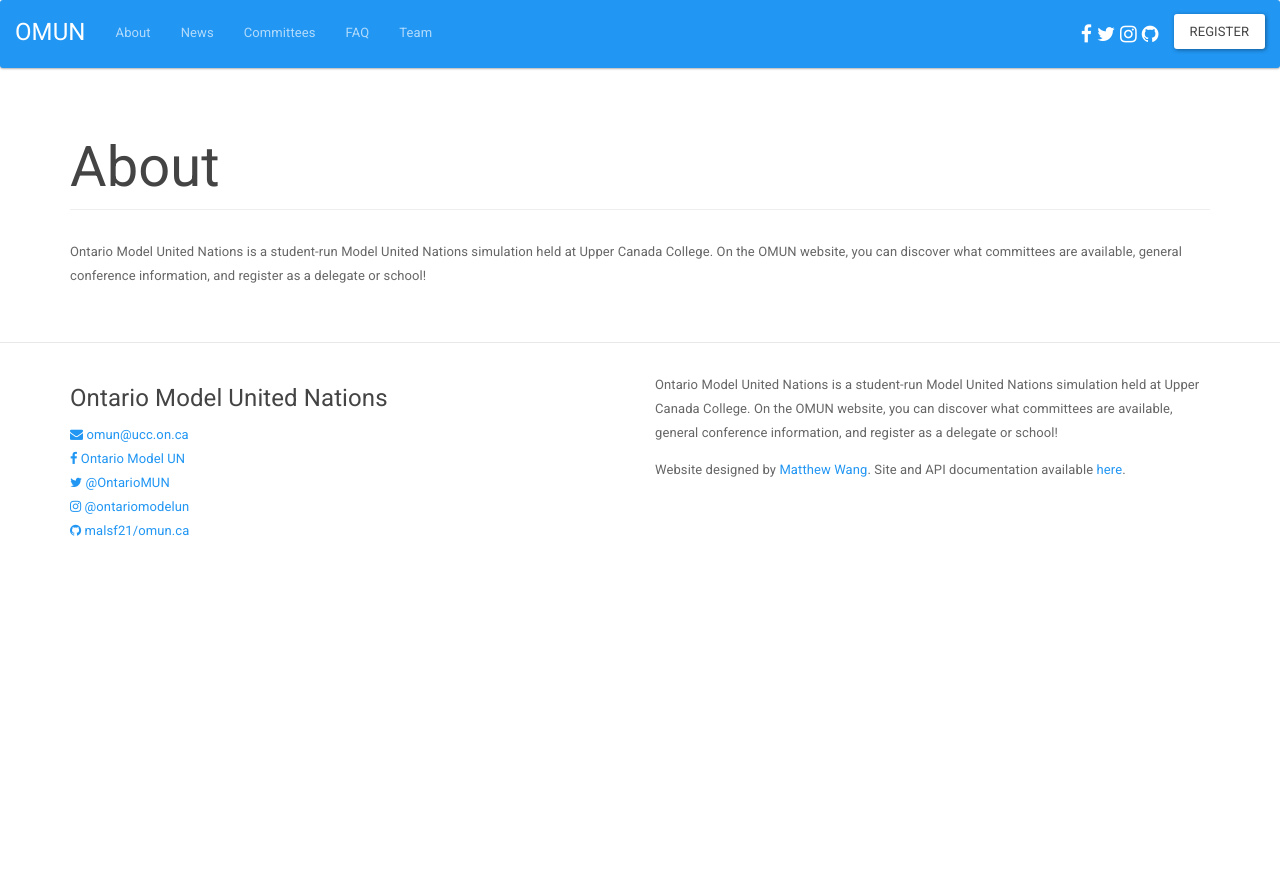
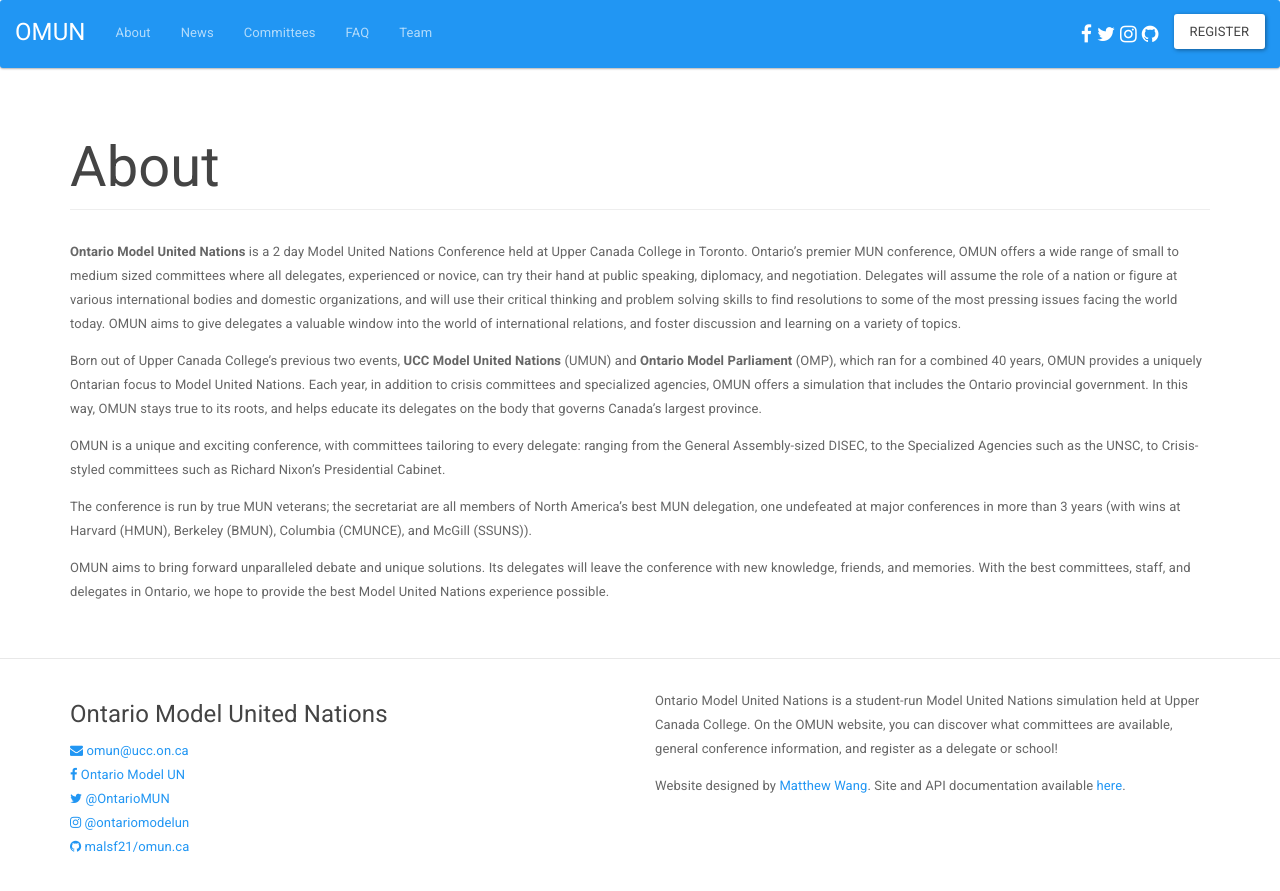
Before and after one commit to malsf21/omun.ca, a Jekyll site: the page built from about.md, in a window 1280 px wide. Shown: the top 891 px of the page. Built offline with Jekyll 4.4.1, drawn with Linux system fonts in a browser that asks for light colours.

Commit message:
adds "about" comment to about page and what's omun

```diff
--- a/about.md
+++ b/about.md
@@ -4,4 +4,12 @@ title: About
 permalink: /about/
 ---
 
-Ontario Model United Nations is a student-run Model United Nations simulation held at Upper Canada College. On the OMUN website, you can discover what committees are available, general conference information, and register as a delegate or school!
+**Ontario Model United Nations** is a 2 day Model United Nations Conference held at Upper Canada College in Toronto. Ontario's premier MUN conference, OMUN offers a wide range of small to medium sized committees where all delegates, experienced or novice, can try their hand at public speaking, diplomacy, and negotiation. Delegates will assume the role of a nation or figure at various international bodies and domestic organizations, and will use their critical thinking and problem solving skills to find resolutions to some of the most pressing issues facing the world today. OMUN aims to give delegates a valuable window into the world of international relations, and foster discussion and learning on a variety of topics.
+
+Born out of Upper Canada College's previous two events, **UCC Model United Nations** (UMUN) and **Ontario Model Parliament** (OMP), which ran for a combined 40 years, OMUN provides a uniquely Ontarian focus to Model United Nations. Each year, in addition to crisis committees and specialized agencies, OMUN offers a simulation that includes the Ontario provincial government. In this way, OMUN stays true to its roots, and helps educate its delegates on the body that governs Canada's largest province.
+
+OMUN is a unique and exciting conference, with committees tailoring to every delegate: ranging from the General Assembly-sized DISEC, to the Specialized Agencies such as the UNSC, to Crisis-styled committees such as Richard Nixon's Presidential Cabinet.
+
+  The conference is run by true MUN veterans; the secretariat are all members of North America's best MUN delegation, one undefeated at major conferences in more than 3 years (with wins at Harvard (HMUN), Berkeley (BMUN), Columbia (CMUNCE), and McGill (SSUNS)).
+
+OMUN aims to bring forward unparalleled debate and unique solutions. Its delegates will leave the conference with new knowledge, friends, and memories. With the best committees, staff, and delegates in Ontario, we hope to provide the best Model United Nations experience possible.
--- a/index.html
+++ b/index.html
@@ -26,7 +26,7 @@ layout: default
             <h3 class="panel-title">What is OMUN?</h3>
           </div>
           <div class="panel-body">
-            Lorem ipsum dolor sit amet, consectetur adipiscing elit. Cras quis enim ut massa faucibus ultrices. Nulla faucibus dignissim leo sit amet placerat. Suspendisse in risus massa. In vitae felis vel risus porta sollicitudin. Nullam tincidunt eros pellentesque, auctor neque vel, iaculis dolor. Pellentesque non risus est. Donec nisl justo, sagittis ac efficitur at, dignissim sed quam. Nullam et velit erat. Aenean nunc massa, sagittis eu fringilla sed, rhoncus eu velit. Suspendisse iaculis faucibus magna vel efficitur. Nunc ac velit et neque consectetur malesuada. Praesent et sagittis metus. Vestibulum et arcu suscipit, pharetra lorem ut, tristique turpis. Suspendisse euismod, erat ut mollis tempus, velit nisi bibendum est, lacinia aliquam lorem erat nec tortor. Praesent tortor mauris, commodo nec placerat viverra, mollis ut turpis.
+            <b>Ontario Model United Nations</b> is a 2 day Model United Nations Conference held at Upper Canada College in Toronto. Ontario's premier MUN conference, OMUN offers a wide range of small to medium sized committees where all delegates, experienced or novice, can try their hand at public speaking, diplomacy, and negotiation. Delegates will assume the role of a nation or figure at various international bodies and domestic organizations, and will use their critical thinking and problem solving skills to find resolutions to some of the most pressing issues facing the world today. OMUN aims to give delegates a valuable window into the world of international relations, and foster discussion and learning on a variety of topics.
           </div>
            <div class="panel-footer">
              <a class="btn btn-primary btn-xs" href="{{ "/about/" | prepend: site.baseurl }}" style="color:white;" role="button">About</a>
```
